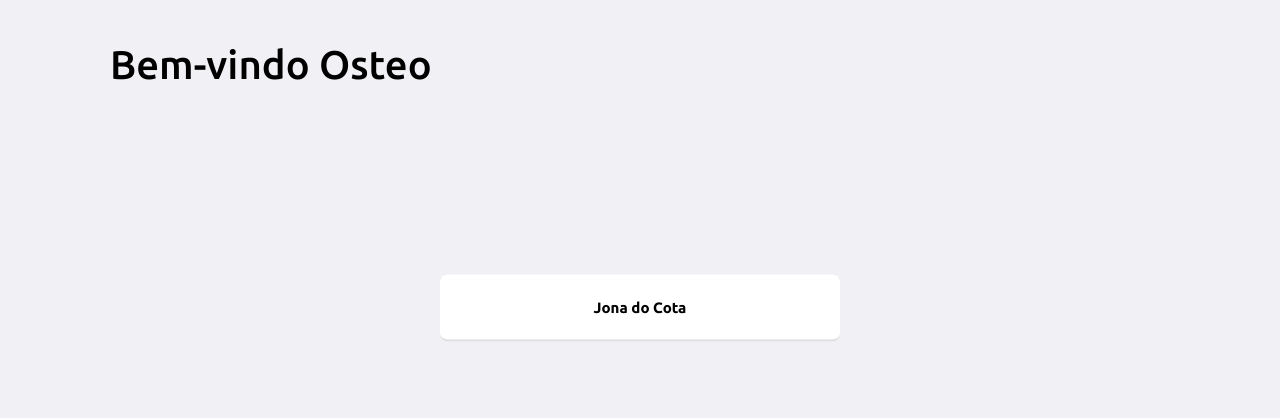
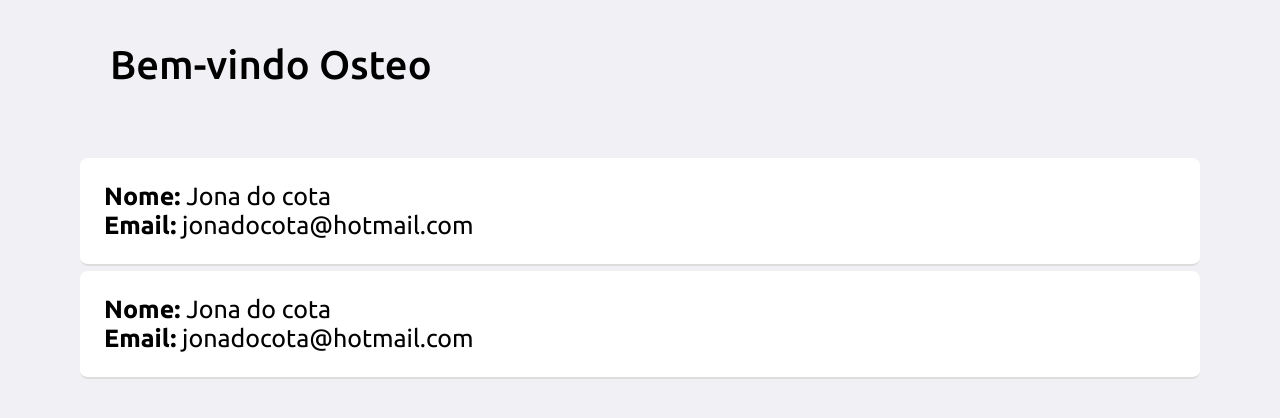
Before and after one commit to Project-Osteo/WebApp, a React (Create React App) app in the folder frontend/: page /homepage in a window 1280 px wide. Shown: the top 418 px of the page. Built offline with nearby package versions, Linux system fonts and the light colour scheme.

Commit message:
link para spa

```diff
--- a/frontend/src/pages/Homepage/index.js
+++ b/frontend/src/pages/Homepage/index.js
@@ -12,9 +12,16 @@ export default function Homepage() {
 
         <ul>
             <li>
-                <strong type="button" onClick={(event) => (window.location.href = "/pacientes")}>
-                    Jona do Cota
-                </strong>
+                <Link to="/pacientes">
+                <p><b>Nome:</b> Jona do cota</p>
+                <p><b>Email:</b> jonadocota@hotmail.com</p>
+                </Link>
+            </li>
+            <li>
+                <Link to="/pacientes">
+                <p><b>Nome:</b> Jona do cota</p>
+                <p><b>Email:</b> jonadocota@hotmail.com</p>
+                </Link>
             </li>
         </ul>
       </div>
--- a/frontend/src/pages/Homepage/styles.css
+++ b/frontend/src/pages/Homepage/styles.css
@@ -24,19 +24,19 @@
   grid-template-columns:1fr;
   grid-gap: 5px;
   list-style: none;
-  text-align: center;
-  position: fixed;
-  left: 50%;
-  margin-right: -50%;
-  margin-top: 150px;
-  transform: translate(-50%, -50%);
+  text-align: left;
 }
 
 .homepage-container ul li {
-    width: 400px;
     background: #FFF;
     padding: 24px;
     border-radius: 8px;
     border-bottom: 2px solid #ddd;
     cursor: pointer;
+    font-size: 25px;
 }
+
+.homepage-container ul li a {
+    color: inherit;
+    text-decoration: inherit;
+}
```
Also changed, not shown: frontend/src/pages/Pacientes/index.js (line endings or trailing spaces), frontend/src/pages/Pacientes/styles.css (line endings or trailing spaces).
